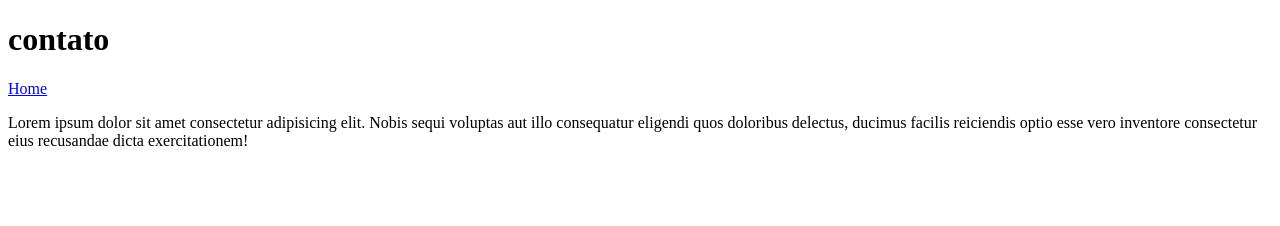
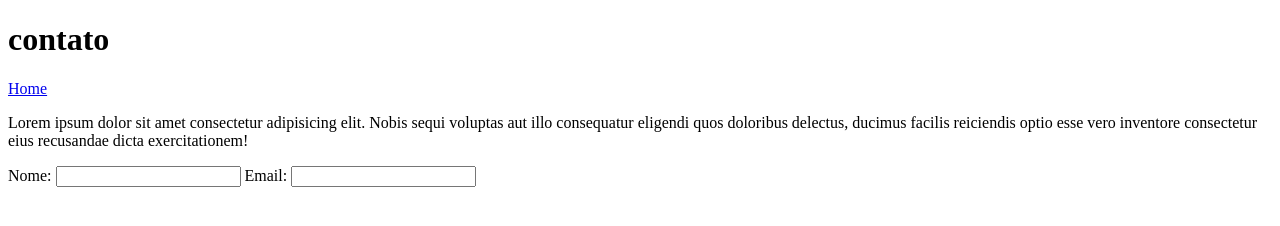
Before and after one commit to matheusmoraes2015/aulaGitHub, a plain HTML site: page contato.html in a window 1280 px wide. Drawn offline with Linux system fonts and the light colour scheme.

Commit message:
Update Contato

```diff
--- a/contato.html
+++ b/contato.html
@@ -13,6 +13,11 @@
     <p>Lorem ipsum dolor sit amet consectetur adipisicing elit. Nobis sequi voluptas aut illo consequatur eligendi quos
         doloribus delectus, ducimus facilis reiciendis optio esse vero inventore consectetur eius recusandae dicta
         exercitationem!</p>
+
+    <form action="">
+        Nome: <input type="text" name="" id="">
+        Email: <input type="email" name="" id="">
+    </form>
 </body>
 
 </html>
```
